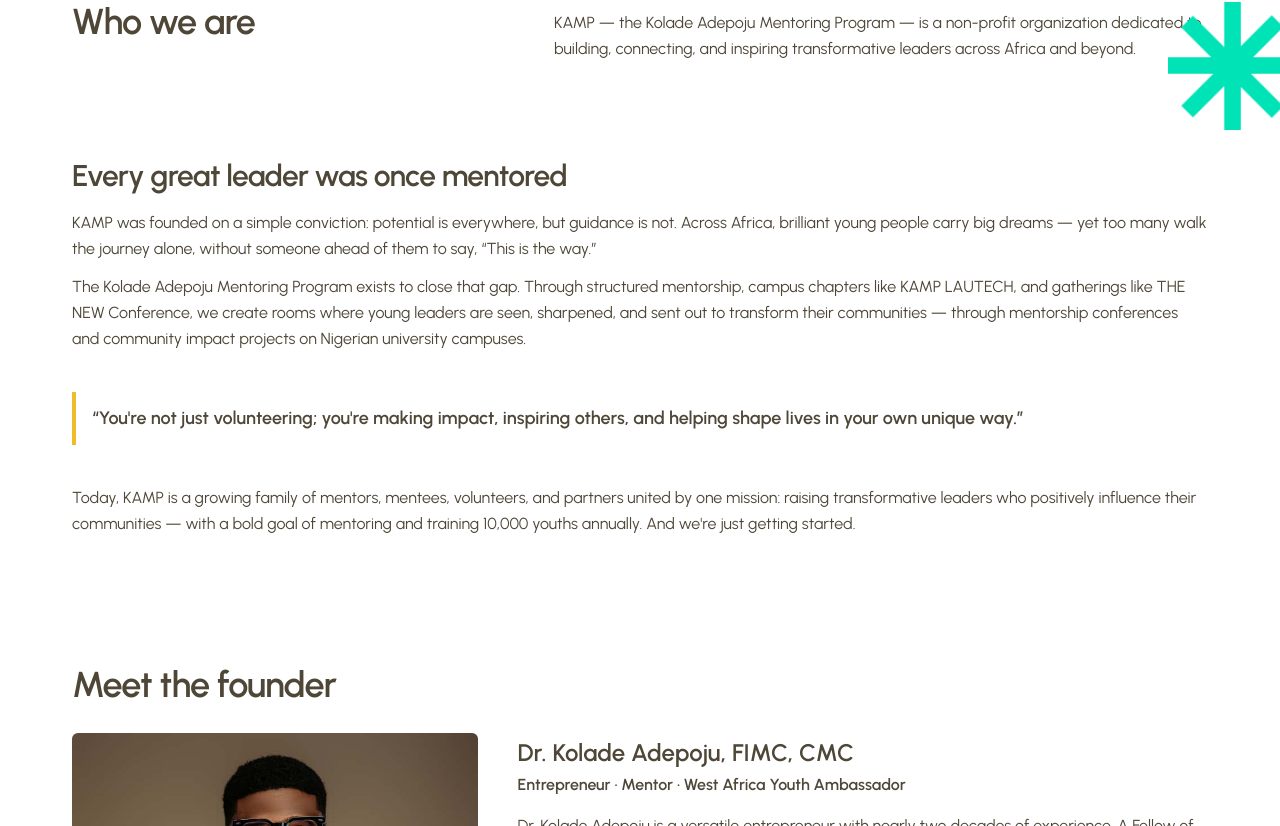
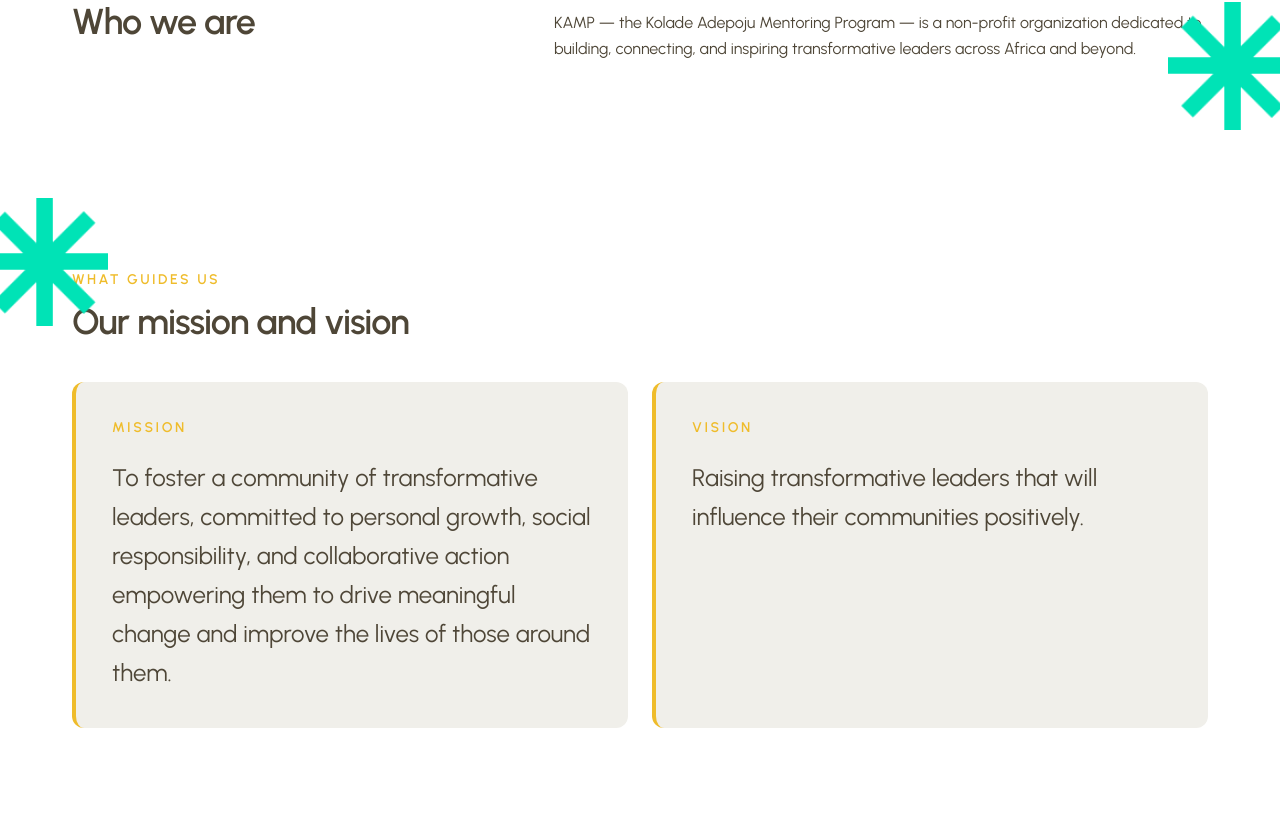
Before and after one commit to techtee19/kamp-website, a Next.js app: page /about in a window 1280 px wide. Shown: the part 614-1440 px from the top of the page. Built offline with nearby package versions, Linux system fonts and the light colour scheme.

Commit message:
feat: add mission and vision section to About page with new content and layout

```diff
--- a/app/(site)/about/page.tsx
+++ b/app/(site)/about/page.tsx
@@ -29,6 +29,26 @@
         <div className="container grid max-w-[1200px] gap-8 md:grid-cols-[.78fr_1.22fr] md:gap-16">
           <h2 className="font-display text-3xl font-semibold tracking-tight md:text-4xl">Who we are</h2>
           <p className="max-w-3xl text-sm leading-relaxed md:pt-2 md:text-base">KAMP — the Kolade Adepoju Mentoring Program — is a non-profit organization dedicated to building, connecting, and inspiring transformative leaders across Africa and beyond.</p>
+        </div>
+      </section>
+
+      <section className="relative py-20 md:py-24 xl:py-28">
+        <Image src="/images/star.png" alt="" width={36} height={36} className="pointer-events-none absolute -left-8 top-10 size-24 md:-left-5 md:size-32" />
+        <div className="container max-w-[1200px]">
+          <div className="max-w-2xl">
+            <p className="text-sm font-semibold uppercase tracking-[0.18em] text-brand-gold">What guides us</p>
+            <h2 className="mt-3 font-display text-3xl font-semibold tracking-tight md:text-4xl">Our mission and vision</h2>
+          </div>
+          <div className="mt-8 grid gap-4 md:mt-10 md:grid-cols-2 md:gap-6">
+            <article className="rounded-xl border-l-4 border-brand-gold bg-brand-card p-7 md:min-h-72 md:p-9">
+              <p className="text-sm font-semibold uppercase tracking-[0.18em] text-brand-gold">Mission</p>
+              <p className="mt-5 font-display text-xl leading-relaxed md:text-2xl">To foster a community of transformative leaders, committed to personal growth, social responsibility, and collaborative action empowering them to drive meaningful change and improve the lives of those around them.</p>
+            </article>
+            <article className="rounded-xl border-l-4 border-brand-gold bg-brand-card p-7 md:min-h-72 md:p-9">
+              <p className="text-sm font-semibold uppercase tracking-[0.18em] text-brand-gold">Vision</p>
+              <p className="mt-5 font-display text-xl leading-relaxed md:text-2xl">Raising transformative leaders that will influence their communities positively.</p>
+            </article>
+          </div>
         </div>
       </section>
 
```
